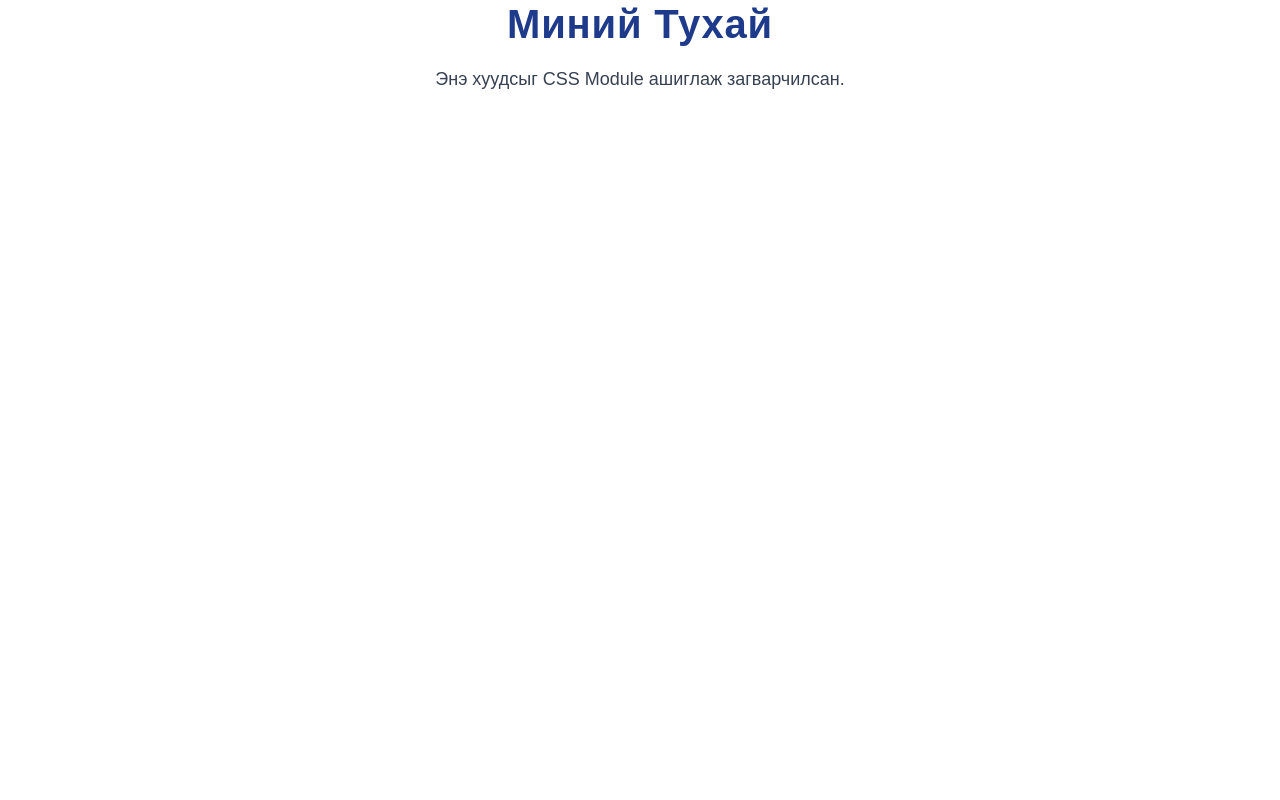
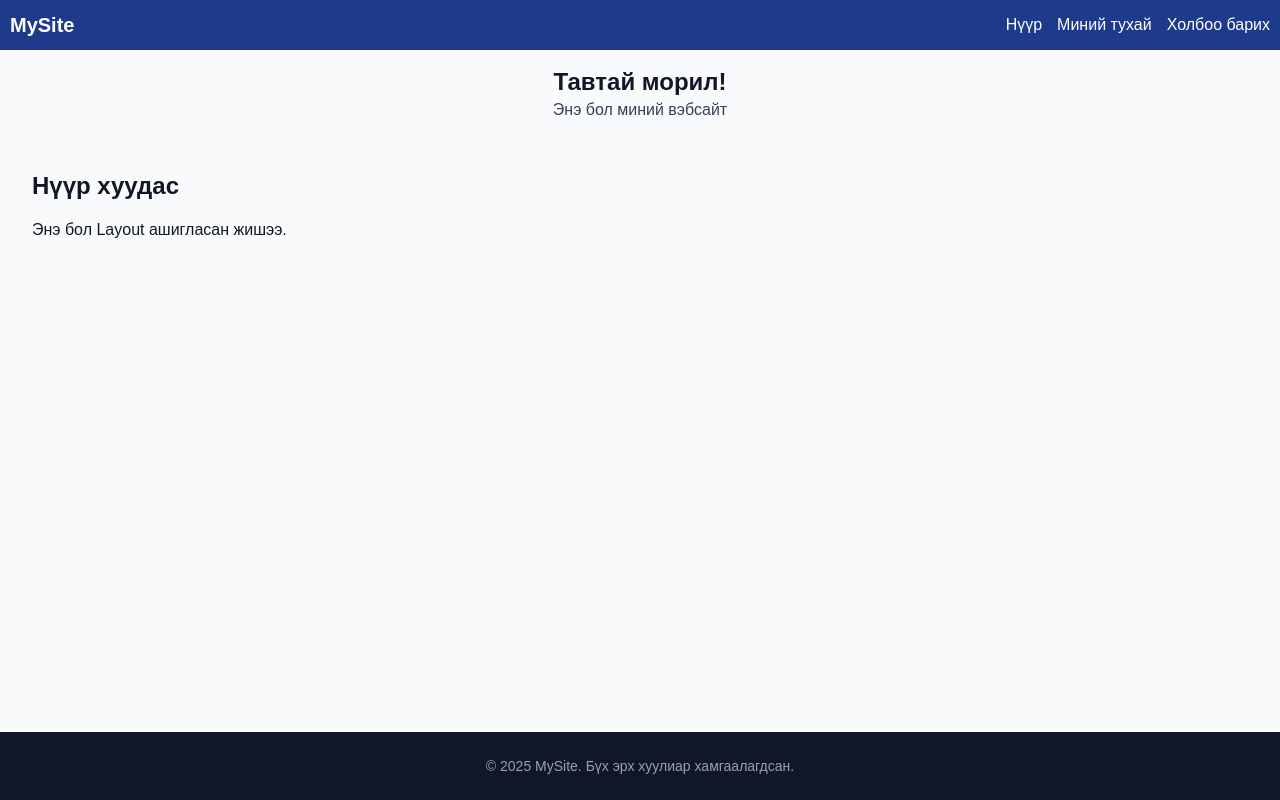
Before and after one commit to xvclenwn/lab1, a Next.js app: page / in a window 1280 px wide. Built offline with nearby package versions, Linux system fonts and the light colour scheme.

Commit message:
added contact page and navbar

```diff
--- a/app/about/page.module.css
+++ b/app/about/page.module.css
@@ -1,22 +1,19 @@
 .title {
-  font-size: 2.5rem;
-  font-weight: 800;
+  font-size: 2rem;
+  font-weight: 700;
   color: #1e3a8a;
-  text-align: center;
-  margin-bottom: 1rem;
-  letter-spacing: 0.8px;
-  line-height: 1.2;
+  margin-bottom: 0.5rem;
   text-transform: capitalize;
+  text-align: left;
+  border-bottom: 1px solid #cbd5e1;
+  padding-bottom: 0.25rem;
 }
 
 .description {
-  font-size: 1.125rem;
+  font-size: 1rem;
   color: #374151;
+  line-height: 1.6;
   margin-top: 1rem;
-  line-height: 1.75;
-  text-align: center;
-  max-width: 650px;
-  margin-left: auto;
-  margin-right: auto;
-  padding: 0 1rem;
+  max-width: 600px;
+  text-align: left;
 }
--- /dev/null
+++ b/app/components/Footer.tsx
@@ -0,0 +1,9 @@
+export default function Footer() {
+  return (
+    <footer className="bg-gray-900 text-gray-400 py-6 mt-8">
+      <div className="max-w-6xl mx-auto text-center">
+        <p className="text-sm">&copy; 2025 MySite. Бүх эрх хуулиар хамгаалагдсан.</p>
+      </div>
+    </footer>
+  );
+}
--- a/app/components/Header.tsx
+++ b/app/components/Header.tsx
@@ -1,7 +1,8 @@
 export default function Header() {
   return (
-    <header className="p-4 bg-blue-600 text-white">
-      <h1 className="text-xl">Миний Вэб</h1>
+    <header className="p-4 text-center">
+      <h1 className="text-2xl font-bold">Тавтай морил!</h1>
+      <p className="text-gray-700">Энэ бол миний вэбсайт</p>
     </header>
-  )
+  );
 }
--- /dev/null
+++ b/app/components/Layout.tsx
@@ -0,0 +1,21 @@
+import Header from "./Header";
+import Footer from "./Footer";
+import Navigation from "./Navigation";
+
+export default function Layout({ children }: { children: React.ReactNode }) {
+  return (
+    <div className="min-h-screen flex flex-col bg-gray-50 text-gray-900">
+
+      <Navigation />
+
+
+      <Header />
+
+      <main className="flex-grow container mx-auto px-4 sm:px-6 lg:px-8 py-8">
+        {children}
+      </main>
+
+      <Footer />
+    </div>
+  );
+}
--- /dev/null
+++ b/app/components/Navigation.tsx
@@ -0,0 +1,23 @@
+"use client";
+
+import Link from "next/link";
+
+export default function Navigation() {
+  return (
+    <nav style={{ backgroundColor: "#1e3a8a", padding: "10px" }}>
+      <div style={{ display: "flex", alignItems: "center" }}>
+
+        <h1 style={{ color: "white", fontSize: "20px", fontWeight: "bold" }}>
+          <Link href="/">MySite</Link>
+        </h1>
+
+        <div style={{ marginLeft: "auto", display: "flex", gap: "15px" }}>
+          <Link href="/" style={{ color: "white" }}>Нүүр</Link>
+          <Link href="/about" style={{ color: "white" }}>Миний тухай</Link>
+          <Link href="/contact" style={{ color: "white" }}>Холбоо барих</Link>
+        </div>
+
+      </div>
+    </nav>
+  );
+}
--- /dev/null
+++ b/app/contact/page.module.css
@@ -0,0 +1,12 @@
+.title {
+  font-size: 2rem;
+  font-weight: bold;
+  color: #1e3a8a;
+  margin-bottom: 1rem;
+}
+
+.description {
+  font-size: 1rem;
+  color: #374151;
+  margin-top: 1rem;
+}
--- /dev/null
+++ b/app/contact/page.tsx
@@ -0,0 +1,25 @@
+import Header from "../components/Header";
+import styles from "./page.module.css";
+
+export default function Contact() {
+  return (
+    <>
+      <Header />
+      <main className="p-6">
+        <h2 className={styles.title}>Холбоо барих</h2>
+        <p className={styles.description}>
+          Доорх дугаар болон хаягаар надтай холбогдоорой бро:).
+        </p>
+
+        <ul className="mt-4 space-y-2">
+          <li>
+            Имэйл: sw23d031@mandakh.edu.mn
+          </li>
+          <li>
+            Утас: 99999999
+          </li>
+        </ul>
+      </main>
+    </>
+  );
+}
--- a/app/page.tsx
+++ b/app/page.tsx
@@ -1,12 +1,10 @@
-import styles from "./about/page.module.css";
+import Layout from "./components/Layout";
 
-export default function About() {
+export default function Home() {
   return (
-    <div>
-      <h1 className={styles.title}>Миний тухай</h1>
-      <p className={styles.description}>
-        Энэ хуудсыг CSS Module ашиглаж загварчилсан.
-      </p>
-    </div>
+    <Layout>
+      <h2 className="text-2xl font-bold">Нүүр хуудас</h2>
+      <p className="mt-4">Энэ бол Layout ашигласан жишээ.</p>
+    </Layout>
   );
 }
```
